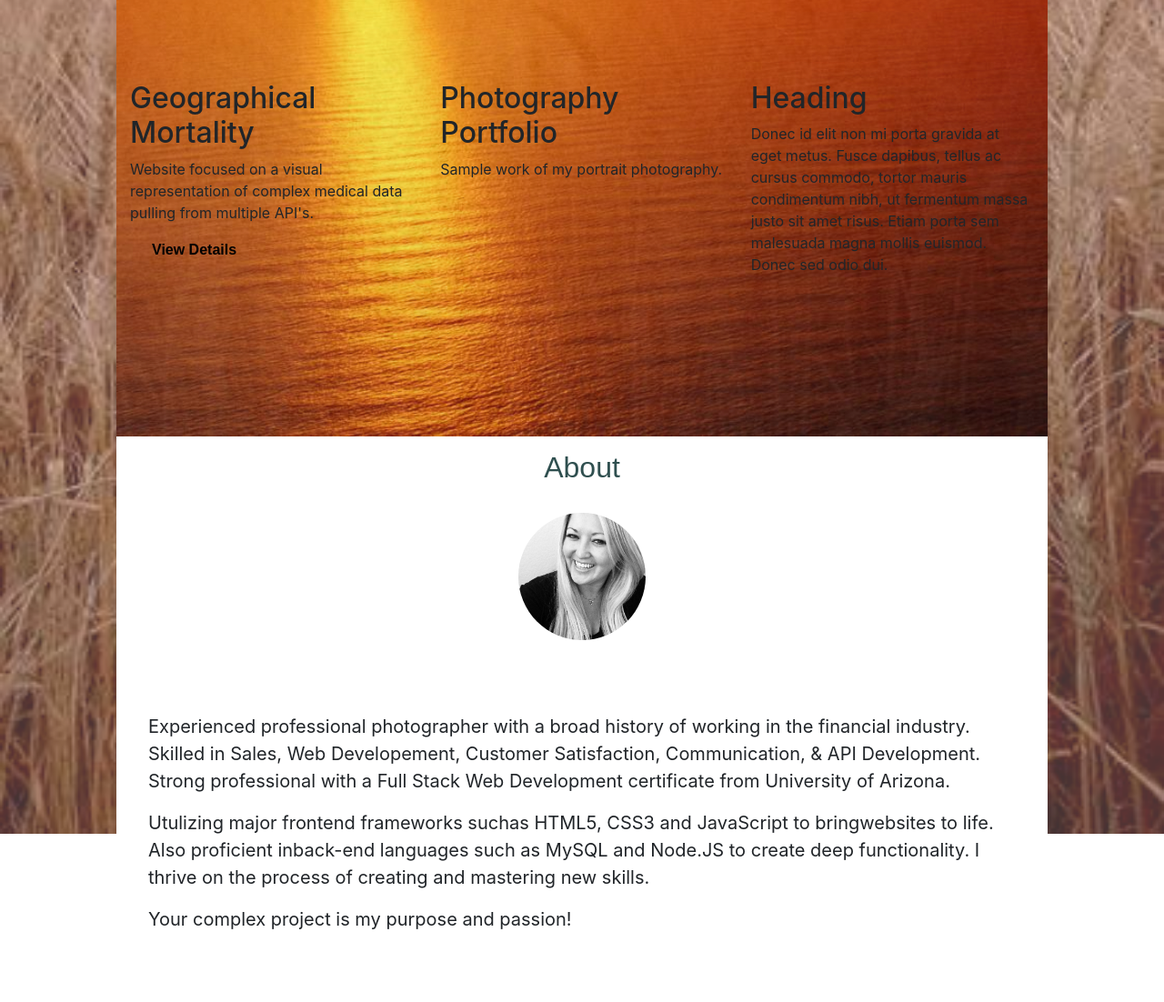
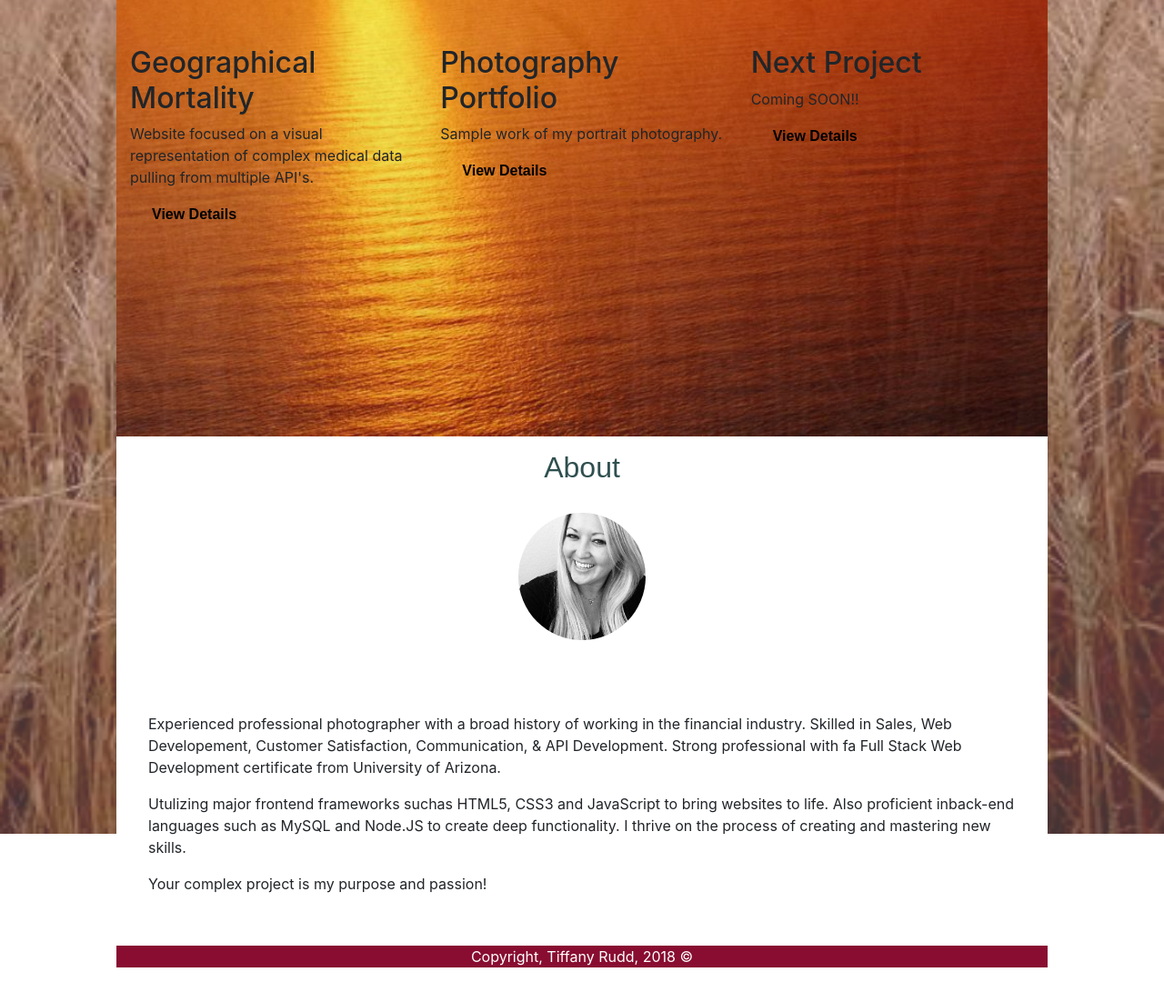
Before and after one commit to tifferun/tiffanyrudd, a plain HTML site: page index.html in a window 1280 px wide. Shown: the part 1059-2161 px from the top of the page at 91% size. After the commit the page ends 2139 px from the top, so only its background shows below. Drawn offline with nearby package versions, Linux system fonts and the light colour scheme.

Commit message:
added footer

```diff
--- a/index.html
+++ b/index.html
@@ -195,7 +195,8 @@
                                 pulling from multiple API's.
                             </p>
                             <p>
-                                <a href="https://www.linkedin.com/in/tiffany-rudd-13a22a169/" class="btn-sample">View Details</a>
+                                <a href="https://tifferun.github.io/Medical-Data-/" class="btn-sample">View
+                                    Details</a>
                             </p>
                         </div>
                         <div class="col-md-4">
@@ -203,23 +204,27 @@
                                 Photography Portfolio
                             </h2>
                             <p>
-                               Sample work of my portrait photography.
+                                Sample work of my portrait photography.
                             </p>
                             <p>
                                 <!-- <a class="btn-port" href="#">View details »</a> -->
+                                <a href="https://www.linkedin.com/in/tiffany-rudd-13a22a169/" class="btn-sample">View
+                                    Details</a>
                             </p>
                         </div>
                         <div class="col-md-4">
                             <h2>
-                                Heading
+                                Next Project
                             </h2>
                             <p>
-                                Donec id elit non mi porta gravida at eget metus. Fusce dapibus, tellus ac cursus
-                                commodo, tortor mauris condimentum nibh, ut fermentum massa justo sit amet risus. Etiam
-                                porta sem malesuada magna mollis euismod. Donec sed odio dui.
+                                Coming SOON!!
                             </p>
                             <p>
                                 <!-- <a class="btn-port" href="#">View details »</a> -->
+
+                                <a href="https://www.linkedin.com/in/tiffany-rudd-13a22a169/" class="btn-sample">View
+                                    Details</a>
+
                             </p>
                         </div>
                     </div>
@@ -241,17 +246,18 @@
                         <img class="tiffany" src="assets/images/TiffBW.jpg" style="width:15%;height: 15%;padding:5px;border-radius:50%;float:right;">
 
                         <div class="column-about">
-                            <p>Experienced professional photographer with a broad history of working in the financial
-                                industry. Skilled in Sales, Web Developement, Customer Satisfaction, Communication, &
-                                API
-                                Development. Strong professional with a Full Stack Web Development certificate from
-                                University of Arizona.</p>
+                            <p>
+                                Experienced professional photographer with a broad history of working in the financial industry. Skilled in Sales, Web Developement, Customer Satisfaction, Communication, & API Development. Strong professional with fa Full Stack Web Development certificate from University of Arizona.
 
-                            <p>Utulizing major frontend frameworks suchas HTML5, CSS3 and JavaScript to bringwebsites
-                                to
-                                life. Also proficient inback-end languages such as MySQL and Node.JS to create deep
-                                functionality. I thrive on the process of creating and mastering new skills.</p>
-                            <p>Your complex project is my purpose and passion!</p>
+                            </p>
+
+                            <p>
+                                Utulizing major frontend frameworks suchas HTML5, CSS3 and JavaScript to bring websites to life. Also proficient inback-end languages such as MySQL and Node.JS to create deep functionality. I thrive on the process of creating and mastering new skills.
+                            </p>
+
+                            <p>
+                                Your complex project is my purpose and passion!
+                            </p>
 
                         </div>
                     </div>
@@ -315,4 +321,8 @@
 
 </body>
 
+<footer class=footer>
+    <p>Copyright, Tiffany Rudd, 2018 ©</p>
+</footer>
+
 </html>
--- a/layoutTest.css
+++ b/layoutTest.css
@@ -144,9 +144,10 @@ height: 980px;
 }
 
 .column-about {
-    font-size: 20px;
+    font-size: 16px;
+    /* font-weight: bold; */
     padding-top: 200px;
-    padding-bottom: 85px;
+    padding-bottom: 10px;
     text-align: left;
     margin: 25px;
 }
@@ -214,5 +215,16 @@ height: 980px;
     left: 50%;
     transform: translate(-50%, -50%);
     -ms-transform: translate(-50%, -50%);
+}
 
+.footer {
+    background-color:white;
+    background-color: red;
+    background-color: darkslategray;
+    background-color: orange;
+    background-color: maroon;
+    background-color:#880d31;
+    color: white;
+    text-align: center;
+    /* font-weight: bold;  */
 }
```
